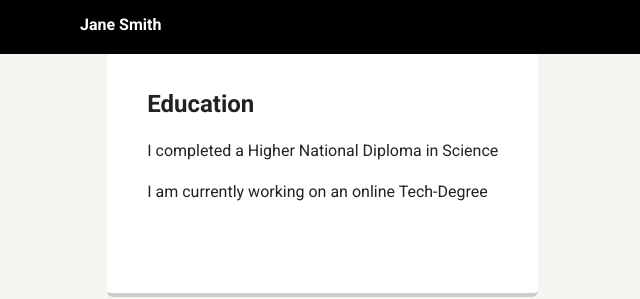
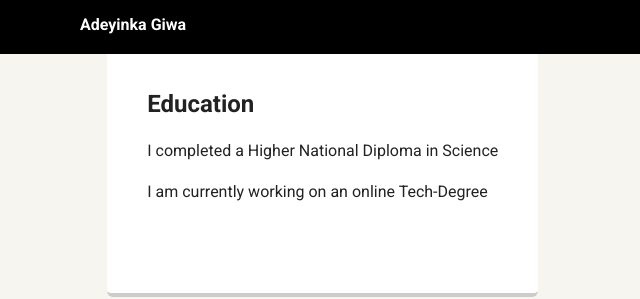
Before and after one commit to adeyinka36/Front-End1, a plain HTML site: page portfolio_update_v1/experience.html in a window 1280 px wide. Shown: the top 299 px of the page, 0-640 px from the left. Drawn offline with Linux system fonts and the light colour scheme; a web font is replaced by a local one.

Commit message:
final fix

```diff
--- a/portfolio_update_v1/experience.html
+++ b/portfolio_update_v1/experience.html
@@ -10,7 +10,7 @@
 
     <div class="main-nav">
         <ul class="nav">
-          <li class="name">Jane Smith</li>
+          <li class="name">Adeyinka Giwa</li>
           <li><a href="index.html">Home</a></li>
           <li><a href="experience.html">Experience</a></li>
           <li><a href="hobbies.html">Hobbies</a></li>
```
Also changed, not shown: portfolio_update_v1/hobbies.html (+1 -1 lines), portfolio_update_v1/index.html (+4 -3 lines).
